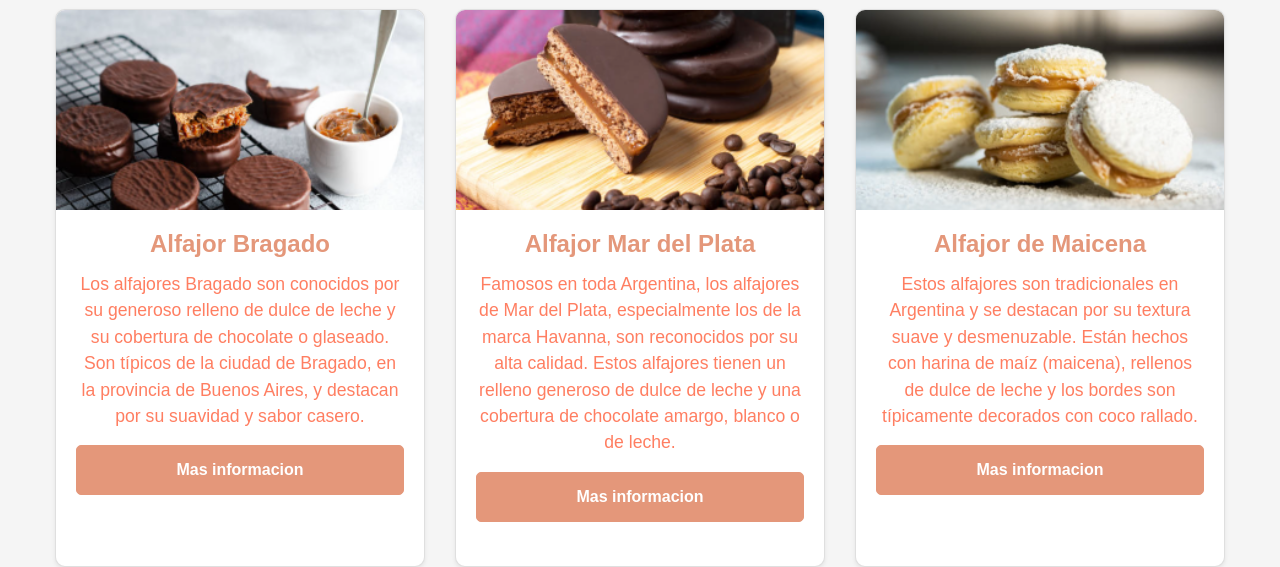
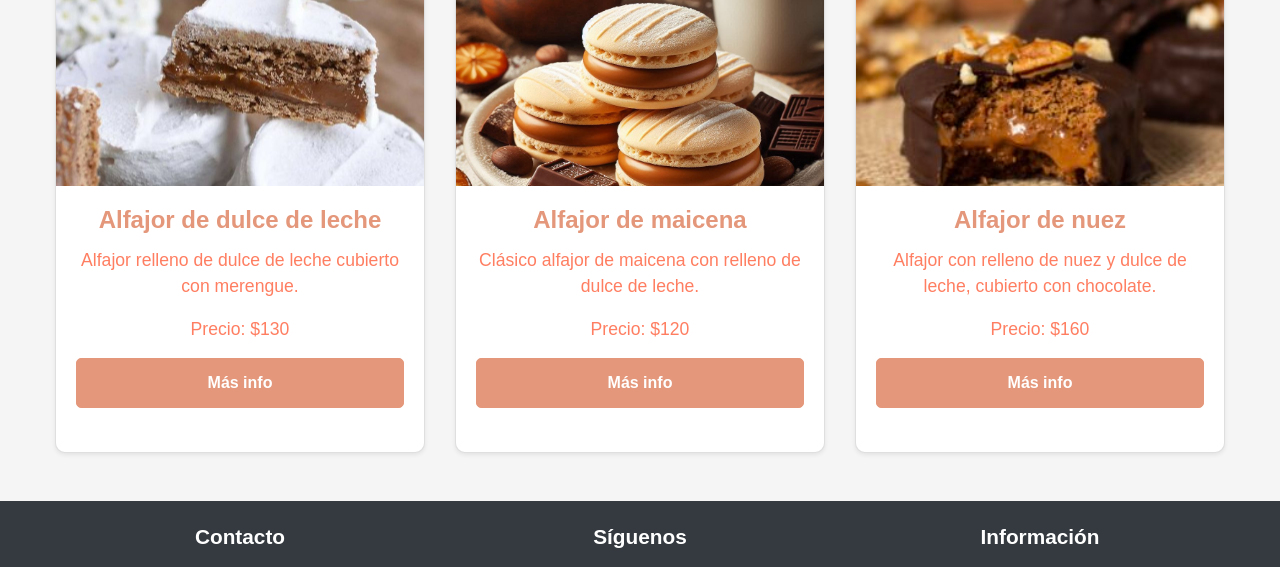
Before and after one commit to Maozoru/Humaya, a plain HTML site: page index.html in a window 1280 px wide. Shown: the part 655-1222 px from the top of the page. Drawn offline with nearby package versions, Linux system fonts and the light colour scheme.

Commit message:
Arreglando

```diff
--- a/index.html
+++ b/index.html
@@ -82,46 +82,10 @@
         </a>
     </div>
 
-<<<<<<< HEAD
-    <section class="container my-5">
-        <h2 class="text-center mb-4">Nuestros productos destacados</h2>
-        <div class="row">
-            <div class="col-md-4">
-                <div class="card shadow-sm mb-4">
-                    <img src="imagenes/card1.png" class="card-img-top" alt="Alfajor Bragado">
-                    <div class="card-body">
-                        <h5 class="card-title">Alfajor Bragado</h5>
-                        <p class="card-text">Los alfajores Bragado son conocidos por su generoso relleno de dulce de leche y su cobertura de chocolate o glaseado. Son típicos de la ciudad de Bragado, en la provincia de Buenos Aires, y destacan por su suavidad y sabor casero.</p>
-                        <a href="#" class="btn btn-primary btn-block">Mas informacion</a>
-                    </div>
-                </div>
-            </div>
-            <div class="col-md-4">
-                <div class="card shadow-sm mb-4">
-                    <img src="imagenes/card2.png" class="card-img-top" alt="Alfajor Mar del Plata">
-                    <div class="card-body">
-                        <h5 class="card-title">Alfajor Mar del Plata</h5>
-                        <p class="card-text">Famosos en toda Argentina, los alfajores de Mar del Plata, especialmente los de la marca Havanna, son reconocidos por su alta calidad. Estos alfajores tienen un relleno generoso de dulce de leche y una cobertura de chocolate amargo, blanco o de leche.</p>
-                        <a href="#" class="btn btn-primary btn-block">Mas informacion</a>
-                    </div>
-                </div>
-            </div>
-            <div class="col-md-4">
-                <div class="card shadow-sm mb-4">
-                    <img src="imagenes/card3.png" class="card-img-top" alt="Alfajor de Maicena">
-                    <div class="card-body">
-                        <h5 class="card-title">Alfajor de Maicena</h5>
-                        <p class="card-text">Estos alfajores son tradicionales en Argentina y se destacan por su textura suave y desmenuzable. Están hechos con harina de maíz (maicena), rellenos de dulce de leche y los bordes son típicamente decorados con coco rallado.</p>
-                        <a href="#" class="btn btn-primary btn-block">Mas informacion</a>
-                    </div>
-                </div>
-            </div>
-=======
     <section class="container my-5" id="productosDestacados">
         <h2 class="text-center mb-4">Nuestros productos destacados</h2>
         <div class="row" id="productosDestacadosRow">
             <!-- 3 productos aleatorios -->
->>>>>>> b4de9a3aabd79044cdb625cbbfb7f9ce9313df86
         </div>
     </section>
 
```
